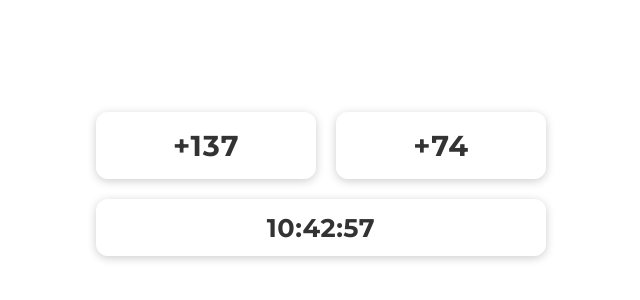
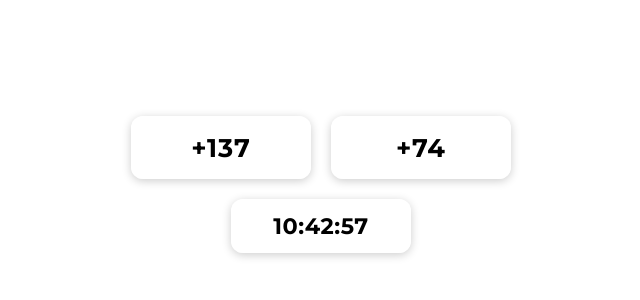
Before and after one commit to zstonek/ksy-np1935, a plain HTML site: page index.html in a window 1280 px wide. Shown: the part 216-516 px from the top of the page, without its empty margins (319-959 px from the left). Drawn offline with Linux system fonts and the light colour scheme.

Commit message:
Update index.html

```diff
--- a/index.html
+++ b/index.html
@@ -3,22 +3,22 @@
 <head>
     <meta charset="UTF-8" />
     <meta name="viewport" content="width=device-width, initial-scale=1.0" />
-    <title>Multi-D-Day Glass Counter with Clock</title>
+    <title>Fixed Multi-D-Day Glass Counter with Clock</title>
     <link href="https://fonts.googleapis.com/css2?family=Montserrat:wght@700&display=swap" rel="stylesheet" />
     <style>
-        /* 기본 (라이트 모드 또는 미설정 시) */
+        /* 기본 (라이트 모드 또는 시스템 설정 없을 시) */
         :root {
-            --glass-bg: rgba(255, 255, 255, 0.2); /* 라이트 모드용 배경 투명도 증가 */
-            --glass-border: rgba(255, 255, 255, 0.3); /* 라이트 모드용 테두리 투명도 증가 */
-            --text-color: #333333; /* 라이트 모드 텍스트 색상 (어둡게) */
+            --glass-bg: rgba(255, 255, 255, 0.4); /* 라이트 모드용 배경: 투명도 더 높임 */
+            --glass-border: rgba(255, 255, 255, 0.6); /* 라이트 모드용 테두리: 투명도 더 높임 */
+            --text-color: #000000; /* 라이트 모드 텍스트 색상: 완전한 검은색 */
         }
 
         /* 다크 모드 설정 시 */
         @media (prefers-color-scheme: dark) {
             :root {
-                --glass-bg: rgba(255, 255, 255, 0.05); /* 다크 모드용 배경 (더 투명하게) */
-                --glass-border: rgba(255, 255, 255, 0.1); /* 다크 모드용 테두리 (더 투명하게) */
-                --text-color: #ffffff; /* 다크 모드 텍스트 색상 (밝게) */
+                --glass-bg: rgba(255, 255, 255, 0.08); /* 다크 모드용 배경 */
+                --glass-border: rgba(255, 255, 255, 0.15); /* 다크 모드용 테두리 */
+                --text-color: #ffffff; /* 다크 모드 텍스트 색상: 흰색 */
             }
         }
 
@@ -37,19 +37,20 @@
             font-family: 'Montserrat', sans-serif;
             color: var(--text-color); /* 다크/라이트 모드에 따라 변경 */
             padding: 15px;
-            flex-direction: column; /* 컨테이너들을 세로로 배치 */
+            flex-direction: column; /* 컨테이너들을 세로로 배치 (모바일 우선) */
             gap: 15px; /* 컨테이너들 사이 간격 */
-            transition: color 0.3s ease; /* 텍스트 색상 전환 부드럽게 */
+            transition: color 0.3s ease, background 0.3s ease; /* 색상 전환 부드럽게 */
         }
 
         .glass-container {
             display: flex;
-            flex-direction: column; /* 모바일 우선: 요소들을 세로로 쌓음 */
+            flex-direction: column; /* 기본: 모바일에서는 세로로 쌓임 */
+            flex-wrap: wrap; /* 요소가 넘치면 다음 줄로 */
             gap: 10px; /* 내부 요소 간 간격 */
             align-items: center;
             justify-content: center;
             width: 100%;
-            max-width: 450px; /* 전체 컨테이너 최대 너비 조정 */
+            max-width: 450px; /* 전체 컨테이너 최대 너비 */
         }
 
         .glass-box {
@@ -65,11 +66,12 @@
             color: var(--text-color); /* 다크/라이트 모드에 따라 변경 */
             letter-spacing: 1px;
             transition: background 0.3s ease, border 0.3s ease, color 0.3s ease, opacity 0.2s ease; /* 색상 전환 부드럽게 */
-            min-width: 200px; /* 최소 너비 조정 */
+            min-width: 200px; /* 최소 너비 */
             text-align: center;
             cursor: default;
             user-select: none;
             flex-grow: 1; /* 컨테이너 내에서 공간을 채우도록 */
+            /* max-width: calc(50% - 10px); 모바일에서는 사용 안 함 */
         }
 
         .glass-box.time-display {
@@ -82,25 +84,28 @@
             opacity: 0.8;
         }
 
-        /* 데스크톱 (601px 이상) */
+        /* 데스크톱 (601px 이상): 가로로 배치 */
         @media (min-width: 601px) {
             .glass-container {
-                flex-direction: row; /* 데스크톱에서 가로로 배치 */
-                flex-wrap: wrap; /* 내용이 많아지면 다음 줄로 넘어갈 수 있도록 */
+                flex-direction: row; /* 가로로 배치 */
+                flex-wrap: wrap; /* 요소들이 한 줄에 안 들어가면 다음 줄로 */
                 justify-content: center;
                 gap: 20px; /* 요소 간 간격 넓게 */
             }
             .glass-box {
                 flex-basis: auto; /* 내용에 따라 너비 자동 조절 */
                 min-width: 180px; /* 데스크톱 최소 너비 */
-                padding: 15px 30px;
+                max-width: calc(33.33% - 14px); /* 3개 요소가 한 줄에 나오도록 (gap 고려) */
+                padding: 15px 25px; /* 패딩 조정 */
+                font-size: 1.6rem;
             }
             .glass-box.time-display {
-                padding: 12px 30px;
+                font-size: 1.4rem;
+                padding: 12px 25px;
             }
         }
 
-        /* 모바일 (600px 이하) */
+        /* 모바일 (600px 이하): 세로로 배치 */
         @media (max-width: 600px) {
             body {
                 gap: 10px;
@@ -112,7 +117,9 @@
             .glass-box {
                 font-size: 1.3rem; /* 모바일 폰트 크기 조정 */
                 padding: 10px 25px; /* 모바일 패딩 조정 */
-                min-width: auto;
+                min-width: auto; /* 자동으로 너비 조절 */
+                width: 90%; /* 모바일에서 화면 너비에 맞게 */
+                max-width: 300px; /* 너무 커지지 않도록 최대 너비 설정 */
             }
             .glass-box.time-display {
                 font-size: 1.1rem; /* 모바일 시간 폰트 크기 조정 */
@@ -137,7 +144,12 @@
 
         // 날짜 파싱 및 시간 초기화 함수
         function getParsedDate(dateString) {
-            const date = new Date(Date.parse(dateString));
+            // new Date() 생성자에 YYYY-MM-DD 형식을 직접 넣으면 브라우저별로 파싱 문제가 있을 수 있어
+            // Date.parse()를 사용하거나, 'YYYY/MM/DD' 또는 'YYYY-MM-DDTHH:MM:SS' 같은 표준 형식 사용 권장
+            // 여기서는 'YYYY-MM-DD' 형식은 대부분 잘 동작하므로 그대로 유지하되,
+            // 더 안정성을 위해 날짜 문자열을 직접 파싱하지 않고 new Date()에 바로 넣었습니다.
+            // 필요시 (예: 구형 브라우저 호환성) Date.parse()를 다시 고려할 수 있습니다.
+            const date = new Date(dateString);
             date.setHours(0, 0, 0, 0); // 날짜의 시간을 자정으로 설정
             return date;
         }
@@ -145,24 +157,15 @@
         const startDate1 = getParsedDate(userStartDate1);
         const startDate2 = getParsedDate(userStartDate2);
 
-        // 첫 번째 디데이 카운터 업데이트
-        function updateDaysPassed1() {
+        // 특정 디데이 카운터 업데이트 함수
+        function updateDaysPassed(startDate, elementId) {
             const now = new Date();
-            now.setHours(0, 0, 0, 0);
+            now.setHours(0, 0, 0, 0); // 현재 날짜의 시간을 자정으로 설정
 
-            const diff = now - startDate1;
+            const diff = now.getTime() - startDate.getTime(); // getTime()을 사용하여 밀리초 값 비교
             const daysPassed = Math.max(0, Math.floor(diff / (1000 * 60 * 60 * 24)));
-            document.getElementById('daysPassed1').textContent = '+' + daysPassed;
-        }
 
-        // 두 번째 디데이 카운터 업데이트
-        function updateDaysPassed2() {
-            const now = new Date();
-            now.setHours(0, 0, 0, 0);
-
-            const diff = now - startDate2;
-            const daysPassed = Math.max(0, Math.floor(diff / (1000 * 60 * 60 * 24)));
-            document.getElementById('daysPassed2').textContent = '+' + daysPassed;
+            document.getElementById(elementId).textContent = '+' + daysPassed;
         }
 
         // 현재 시간 시계 업데이트
@@ -175,13 +178,15 @@
         }
 
         // 초기 로드 시 모든 카운터 및 시계 업데이트
-        updateDaysPassed1();
-        updateDaysPassed2();
+        updateDaysPassed(startDate1, 'daysPassed1');
+        updateDaysPassed(startDate2, 'daysPassed2');
         updateTime();
 
         // 매일 자정에 디데이 업데이트 (24시간 주기)
-        setInterval(updateDaysPassed1, 86400000);
-        setInterval(updateDaysPassed2, 86400000);
+        setInterval(() => {
+            updateDaysPassed(startDate1, 'daysPassed1');
+            updateDaysPassed(startDate2, 'daysPassed2');
+        }, 86400000);
 
         // 매 초마다 시간 업데이트
         setInterval(updateTime, 1000);
```
